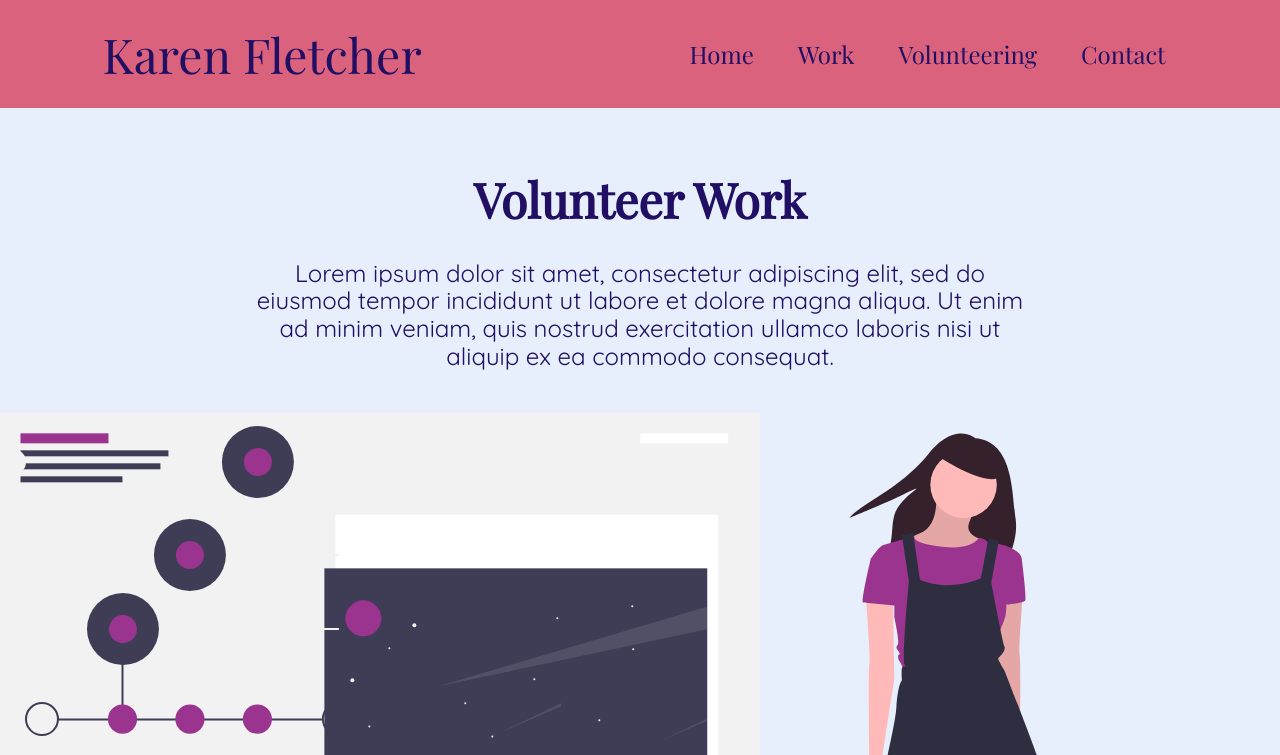
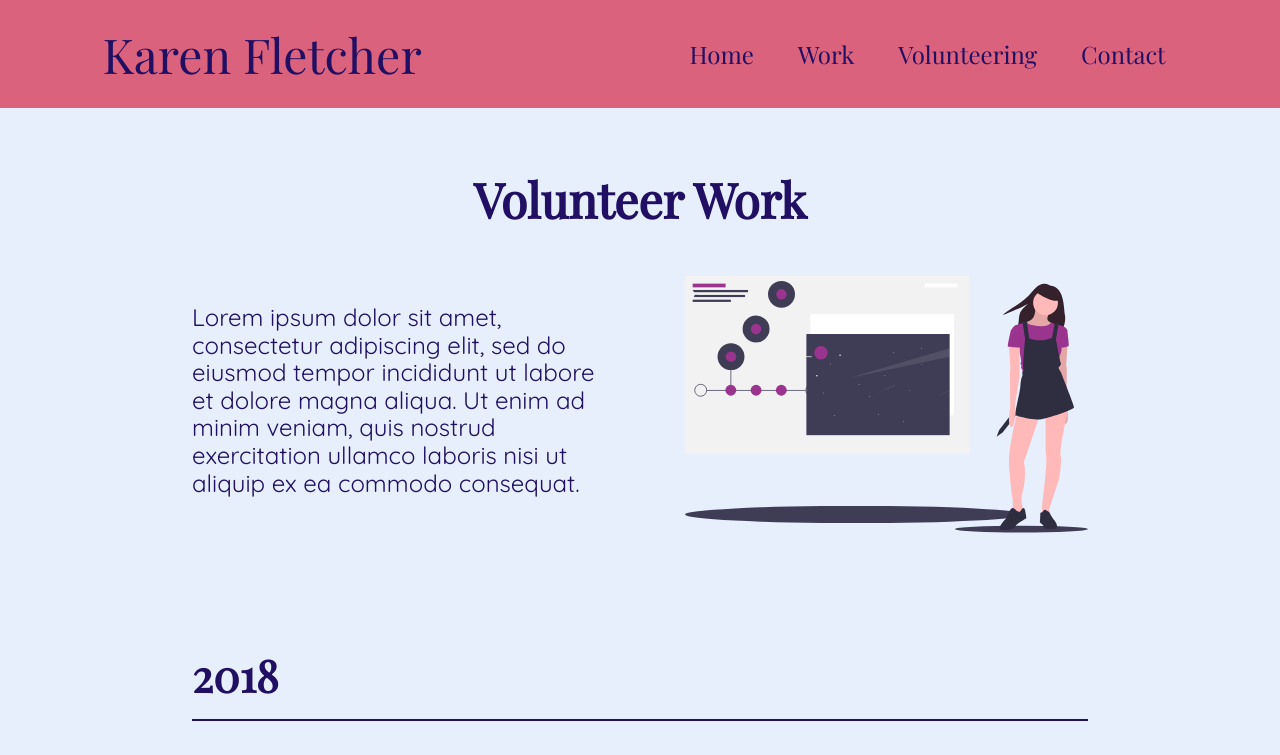
Before and after one commit to manveira/Portfolio-lina, a plain HTML site: page pages/volunteer.html in a window 1280 px wide. Shown: the top 755 px of the page. Drawn offline with nearby package versions, Linux system fonts and the light colour scheme.

Commit message:
Add styles for volunteer page, reorganize all images together

```diff
--- a/css/styles.css
+++ b/css/styles.css
@@ -55,6 +55,7 @@ a {
 /* Content */
 .date,
 .description,
+.header__body--description,
 .header__description,
 .main__description,
 .main__link,
@@ -127,7 +128,8 @@ a {
   margin-top: 5%;
 }
 
-.header__description {
+.header__description,
+.header__body {
   margin: 0 10%;
 }
 
@@ -135,11 +137,6 @@ a {
 .l-main {
   display: block;
   margin: 10%;
-}
-
-.main__image {
-  max-width: 100%;
-  margin: 0;
 }
 
 .main__link-group {
@@ -155,12 +152,6 @@ a {
 .work__professional-item,
 .work__personal-item {
   margin-bottom: 15%;
-}
-
-.professional__img,
-.personal__img {
-  max-width: 100%;
-  margin-left: 0;
 }
 
 .work__title {
@@ -184,6 +175,12 @@ a {
   margin: 5% 0 0;
 }
 
+.divider__year {
+  border-bottom: 2px solid var(--text-dark);
+  line-height: 2;
+  margin-top: 10%;
+}
+
 /* Footer */
 .l-footer {
   justify-content: space-evenly;
@@ -198,14 +195,28 @@ a {
   justify-content: space-between;
 }
 
+.copyright {
+  margin: 0;
+  padding: 0;
+}
+
+/* Images */
+.main__image,
+.header__image,
+.header__body--image {
+  max-width: 100%;
+  margin: 0;
+}
+
 .social__icon {
   margin: 0 .5em;
   min-height: 30px;
 }
 
-.copyright {
-  margin: 0;
-  padding: 0;
+.professional__img,
+.personal__img {
+  max-width: 100%;
+  margin-left: 0;
 }
 
 
@@ -233,17 +244,26 @@ a {
     margin: 0 20%;
   }
 
+  .header__body {
+    margin: 0 15%;
+  }
+
   /* Main */
   .l-main--home,
-  .work__personal-items {
+  .work__personal-items ,
+  .header__body {
     display: grid;
   }
 
-  .l-main--home {
+  .l-main--home,
+  .header__body {
     align-items: center;
     column-gap: 10%;
     grid-auto-columns: 1fr;
     grid-column-gap: 10%;
+  }
+
+  .l-main--home {
     margin: 5%;
   }
 
@@ -252,7 +272,9 @@ a {
   }
 
   .main__copy,
-  .main__image {
+  .main__image,
+  .header__body--description,
+  .header__body--image {
     grid-row: 1;
   }
 
@@ -292,6 +314,7 @@ a {
   .codepen {
     margin-left: 0;
   }
+
 }
 
 /* Dark Mode */
--- a/pages/volunteer.html
+++ b/pages/volunteer.html
@@ -39,9 +39,11 @@
 
   <header class="l-header">
     <h1 class="header__title">Volunteer Work</h1>
-    <p class="header__description">Lorem ipsum dolor sit amet, consectetur adipiscing elit, sed do eiusmod tempor incididunt ut labore et dolore magna aliqua. Ut enim ad minim veniam, quis nostrud exercitation ullamco laboris nisi ut aliquip ex ea
+    <div class="header__body">
+    <p class="header__body--description">Lorem ipsum dolor sit amet, consectetur adipiscing elit, sed do eiusmod tempor incididunt ut labore et dolore magna aliqua. Ut enim ad minim veniam, quis nostrud exercitation ullamco laboris nisi ut aliquip ex ea
       commodo consequat. </p>
-    <img class="header__image" src="../img/header/undraw_learning_2q1h_modified.svg" alt="">
+    <img class="header__body--image" src="../img/header/undraw_learning_2q1h_modified.svg" alt="">
+    </div>
   </header>
 
   <main class="l-main">
```
